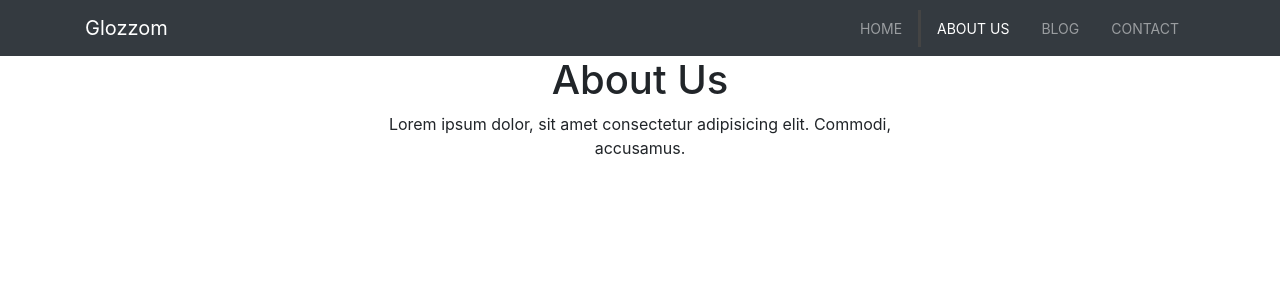
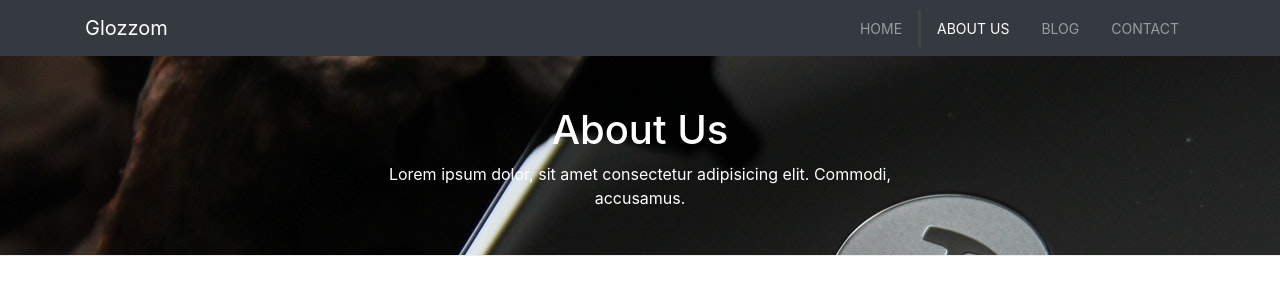
Before and after one commit to alan-nguyen/glozzom, a plain HTML site: page about.html in a window 1280 px wide. Drawn offline with nearby package versions, Linux system fonts and the light colour scheme.

Commit message:
Style page header

```diff
--- a/css/style.css
+++ b/css/style.css
@@ -64,3 +64,13 @@ body {
 #video-play a {
   color: #fff;
 }
+
+#page-header {
+  height: 200px;
+  background: url("../img/image1.jpg");
+  background-position: 0 -360px;
+  background-attachment: fixed;
+  color: #fff;
+  border-bottom: 1px #eee solid;
+  padding-top: 50px;
+}
```
